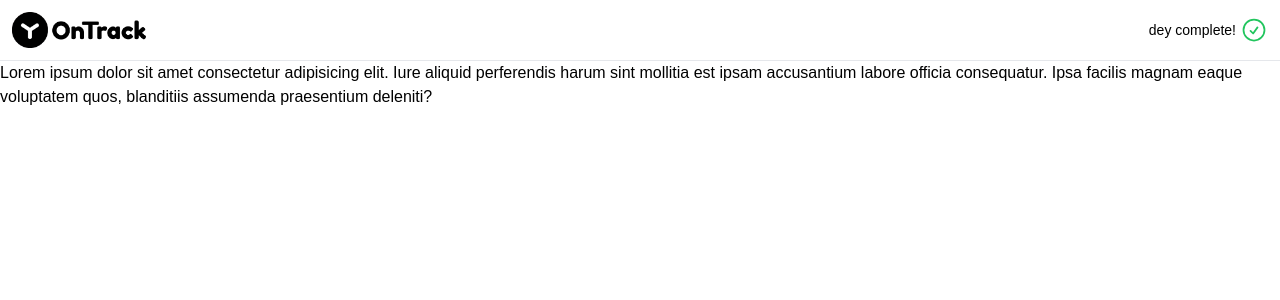
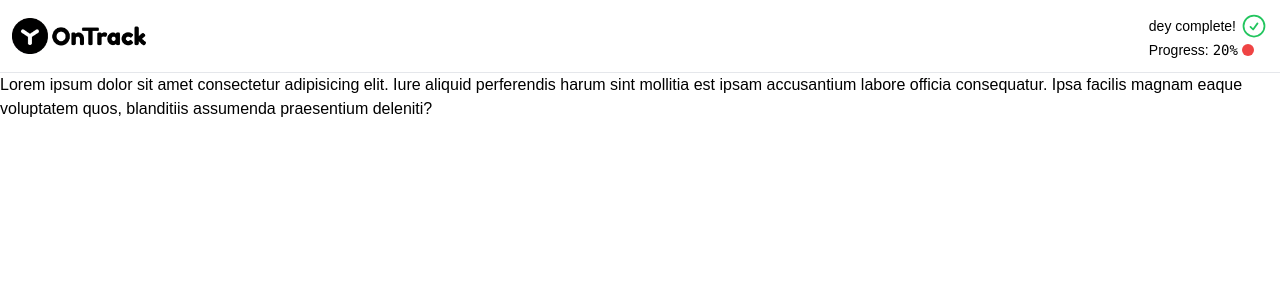
Before and after one commit to vitalay/cursse, a Vue app: page / in a window 1280 px wide. Shown: the top 300 px of the page. Built offline with nearby package versions, Linux system fonts and the light colour scheme.

Commit message:
добавил прогрес

```diff
--- a/src/App.vue
+++ b/src/App.vue
@@ -16,6 +16,10 @@
       dey complete!
       <CheckCircleIcon class="h-7 text-green-500" />
     </div>
+    <div class="flex items-center gap-1">
+      <div>Progress: <span class="font-mono">20%</span></div>
+      <div class="h-3 w-3 rounded-full bg-red-500"></div>
+    </div>
   </a>
 
 </header>
```
